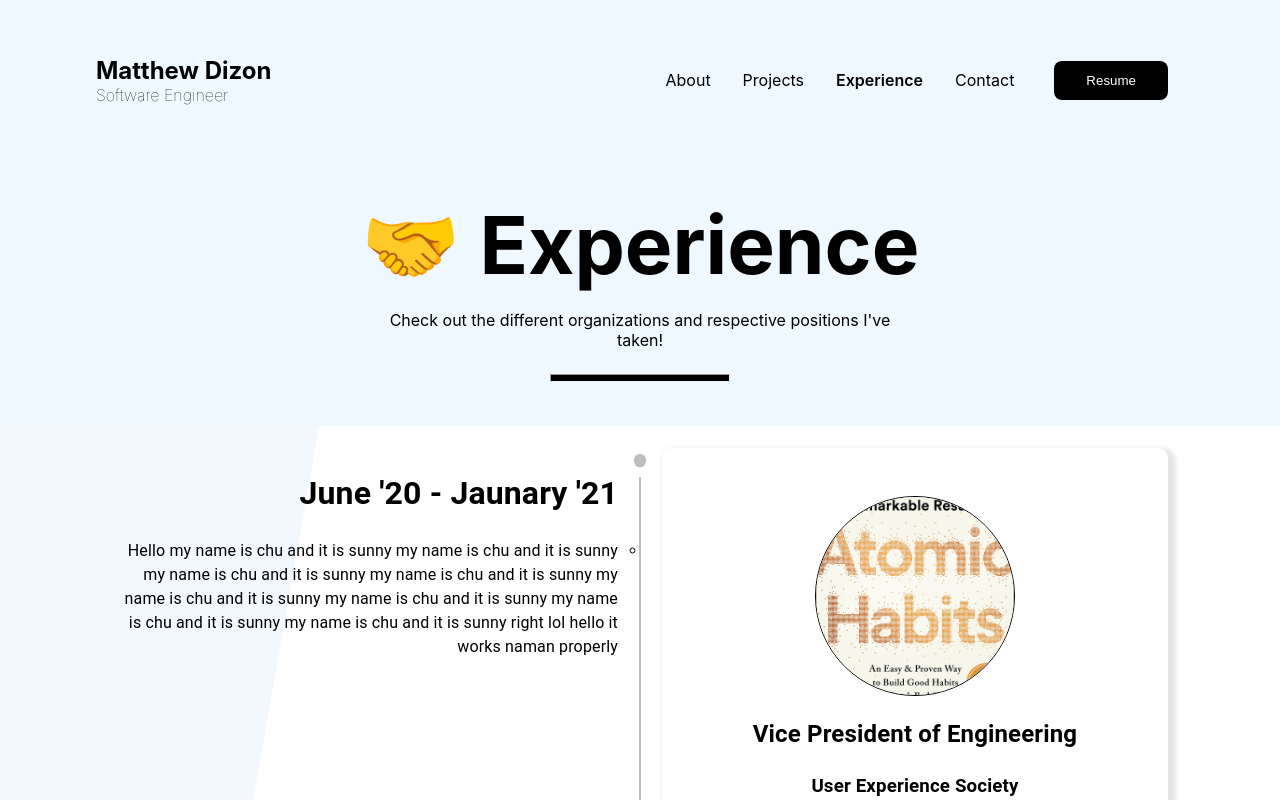
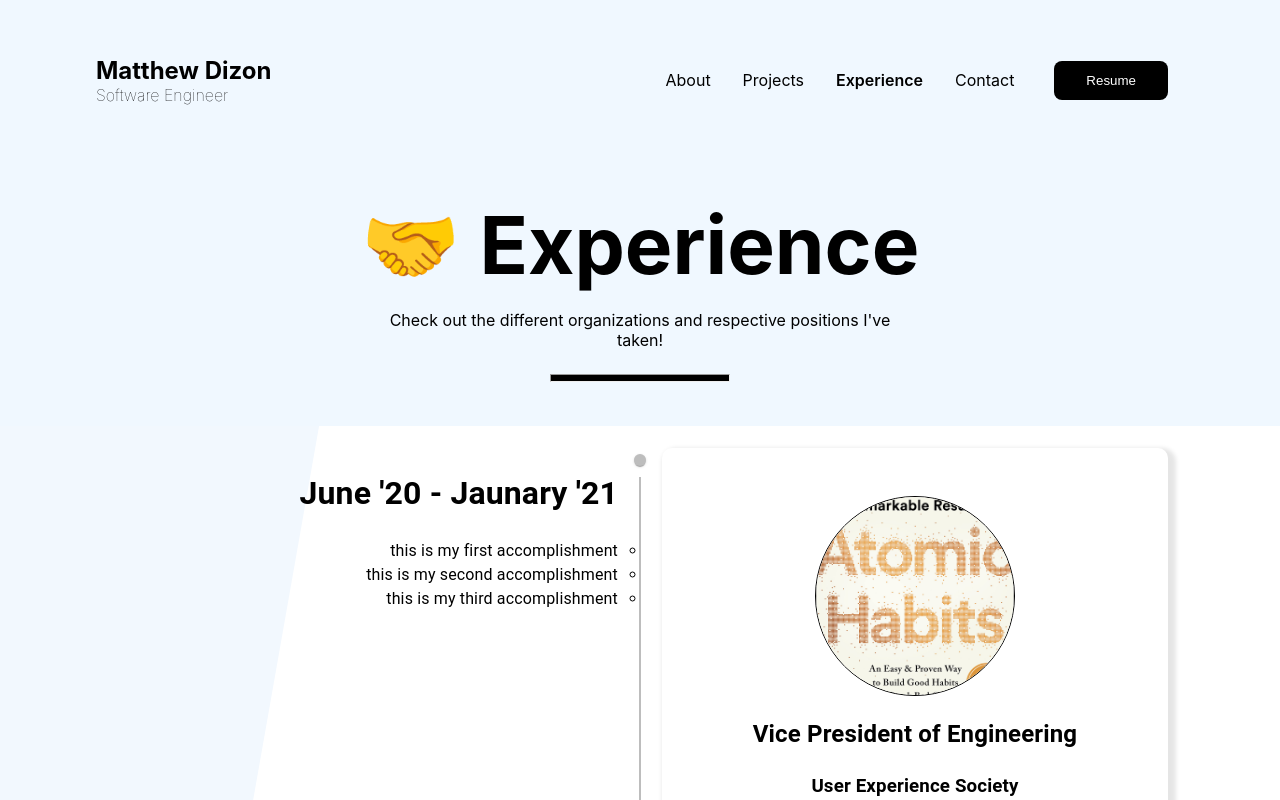
Before and after one commit to matthewdizon/nextjs-portfolio-website, a Next.js app: page /experience in a window 1280 px wide. Shown: the top 800 px of the page. Built offline with nearby package versions, Linux system fonts and the light colour scheme.

Commit message:
fixed key map error and added timeline change

```diff
--- a/components/Timeline.js
+++ b/components/Timeline.js
@@ -125,7 +125,11 @@ export default function ExperienceTimeline({experiences}) {
                             <TimelineOppositeContent>
                                 <h1 className="date">{experience.date}</h1>
                                 <StyledAccomplishments test={index}>
-                                    <li>Hello my name is chu and it is sunny my name is chu and it is sunny my name is chu and it is sunny my name is chu and it is sunny my name is chu and it is sunny my name is chu and it is sunny my name is chu and it is sunny my name is chu and it is sunny right lol hello it works naman properly</li>
+                                    {experience.accomplishments.map((accomplishment, index) => {
+                                        return (
+                                            <li key={index}>{accomplishment}</li>
+                                        )
+                                    })}
                                 </StyledAccomplishments>
                             </TimelineOppositeContent>
                             <TimelineSeparator>
--- a/pages/about.js
+++ b/pages/about.js
@@ -305,7 +305,7 @@ export default function About() {
                     <div>
                         {books.map((book, index) => {
                             return (
-                                <div className="book-container">
+                                <div className="book-container" key={index}>
                                     <div className="image-container">
                                         <a href={book.notes}>
                                             <Image src={book.image} layout="fill" objectFit='contain' />
```
